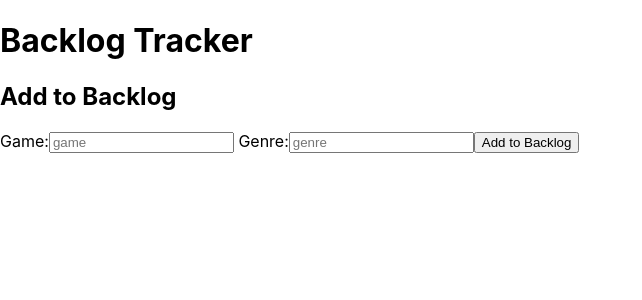
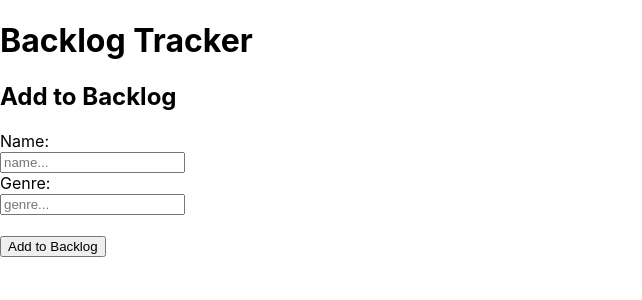
Before and after one commit to ChristianC93/Backlog-Tracker, a React (Create React App) app: page / in a window 1280 px wide. Shown: the top 300 px of the page, without its empty margins (0-642 px from the left). Built offline with nearby package versions, Linux system fonts and the light colour scheme.

Commit message:
edited Form Component

```diff
--- a/src/components/Form.js
+++ b/src/components/Form.js
@@ -6,10 +6,10 @@ function Form() {
         <div>
             <h2>Add to Backlog</h2>
             <form>
-                <label> Game:</label>
-                <input type="text" placeholder="game"></input>
-                <label> Genre:</label>
-                <input type="text" placeholder="genre"></input>
+                <label> Name:</label><br></br>
+                <input type="text" placeholder="name..."></input><br></br>
+                <label> Genre:</label><br></br>
+                <input type="text" placeholder="genre..."></input><br></br><br></br>
                 <input type="submit" value="Add to Backlog"></input>
             </form>
         </div>
```
